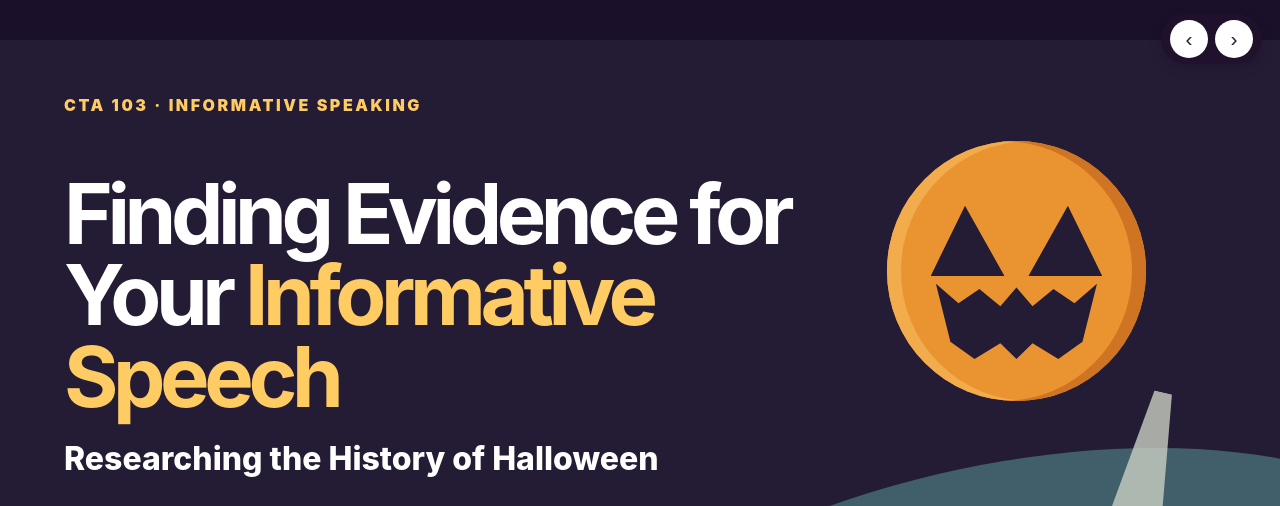
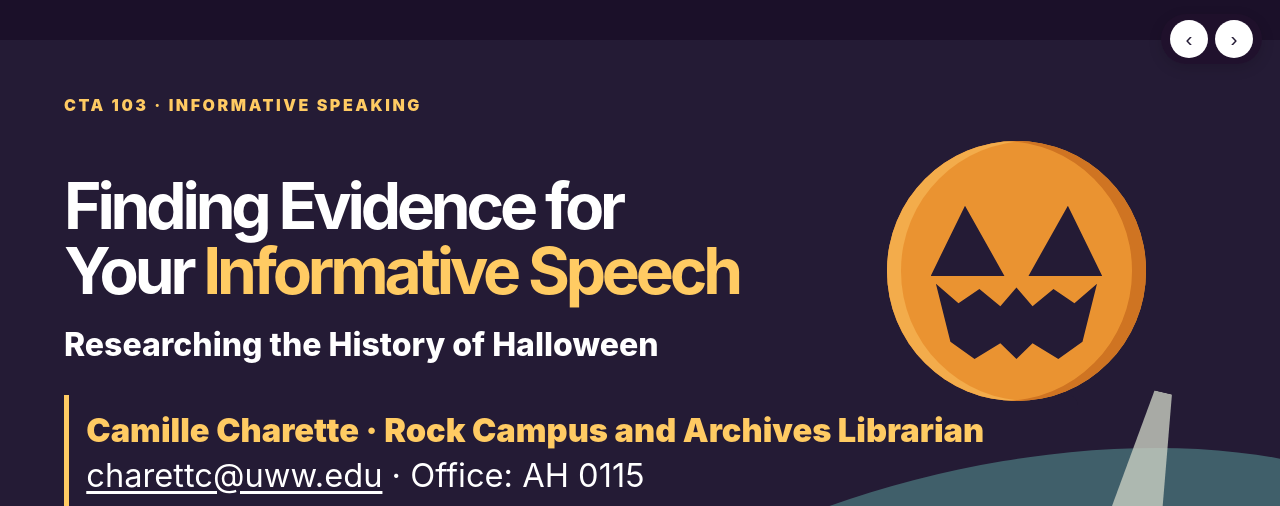
Before and after one commit to cac2278/CTA103-slides-fallon-halloween, a website: page index.html in a window 1280 px wide. Shown: the top 506 px of the page. Drawn offline with Linux system fonts and the light colour scheme.

Commit message:
Update index.html

```diff
--- a/index.html
+++ b/index.html
@@ -1,4 +1,3 @@
-
 <!DOCTYPE html>
 
 <html lang="en"><head><meta charset="utf-8"/><meta content="width=device-width,initial-scale=1" name="viewport"/><title>Expanding Your Horizons — CTA 103 Accessible Presentation</title><style>
@@ -70,6 +69,8 @@
 .title-slide{background:#241b35;color:#fff}
 .title-slide .eyebrow{color:var(--lime)}
 .title-slide h1{position:relative;z-index:3;margin-top:5%;font-size:clamp(45px,6.5vw,125px);max-width:75%}
+/* Title slide only: keep the full heading clear of the jack-o-lantern. */
+.title-slide h1{max-width:60%;font-size:clamp(38px,5vw,96px);line-height:1.02}
 .title-slide h1 em{font-style:normal;color:var(--lime)}
 .hero-sub{position:relative;z-index:3;font-size:clamp(23px,2.5vw,48px);font-weight:800;line-height:1.16;margin-top:2%}
 .horizon{position:absolute;right:0;top:0;width:58%;height:100%;overflow:hidden;opacity:.95}
```
